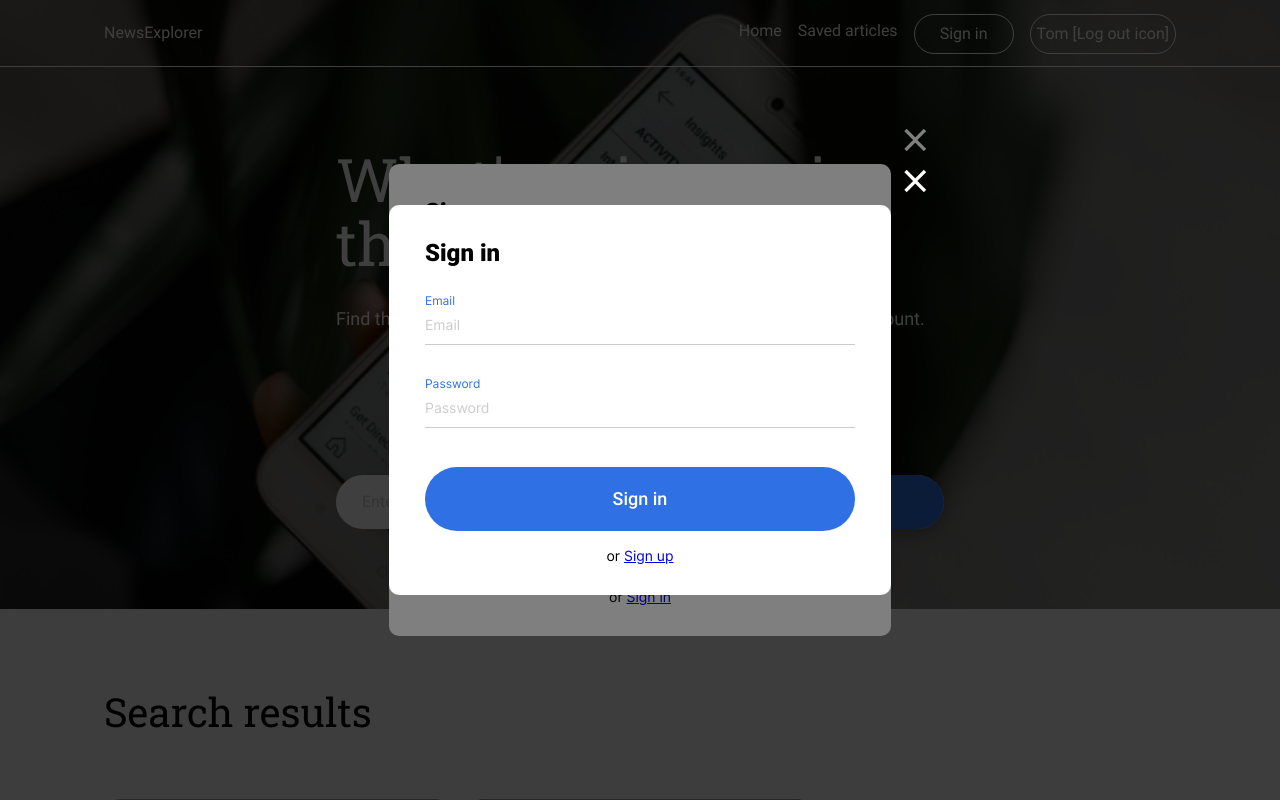
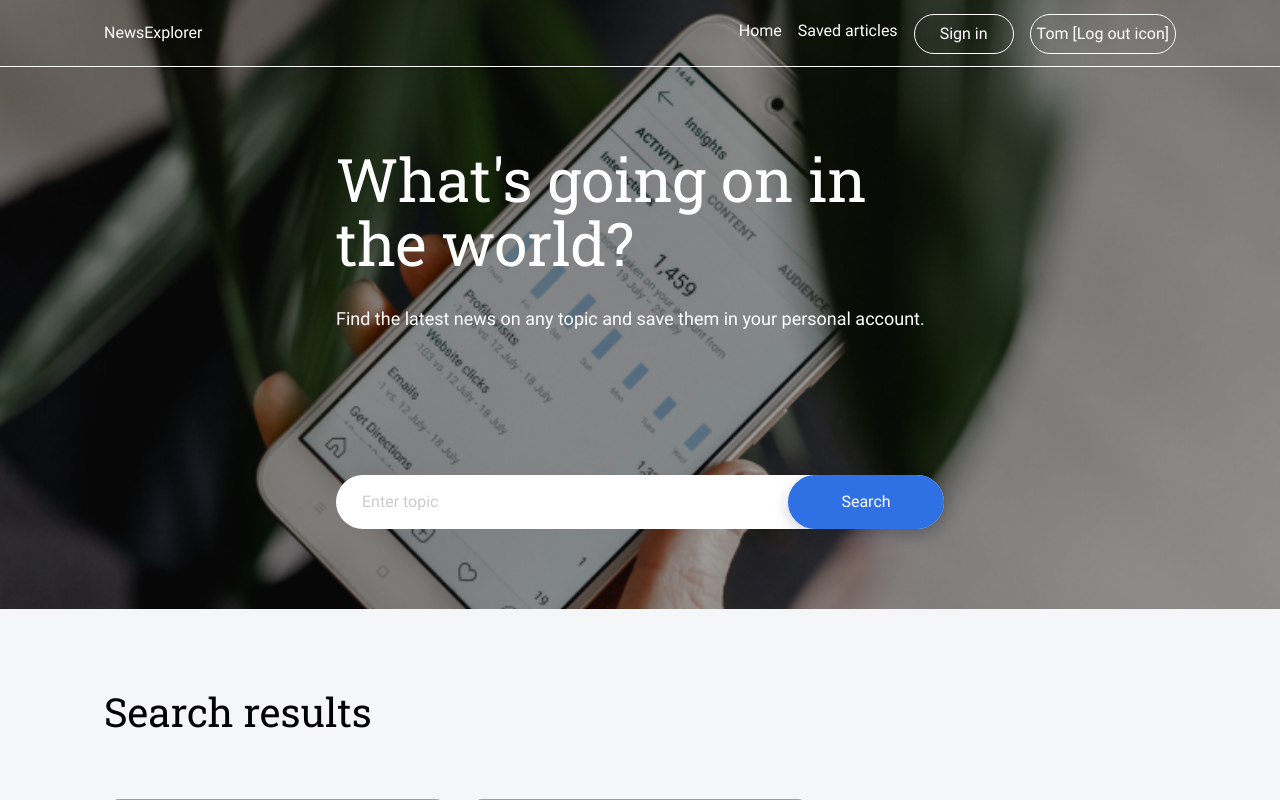
Before and after one commit to sayus2884/news-explorer-frontend, a React (Create React App) app: page /saved-news in a window 1280 px wide. Shown: the top 800 px of the page. Built offline with nearby package versions, Linux system fonts and the light colour scheme; grey boxes are pictures that could not be loaded.

Commit message:
refactor: set default open status to false

```diff
--- a/src/components/Popup/Popup.js
+++ b/src/components/Popup/Popup.js
@@ -1,6 +1,6 @@
 import './Popup.css';
 
-function PopupWithForm({ title, name, isOpen, onClose, onSubmit, buttonText="Save", children }) {
+function PopupWithForm({ title, name, isOpen=false, onClose, onSubmit, buttonText="Save", children }) {
 
   function handleSubmit(event){
     onSubmit(event);
--- a/src/components/SigninPopup/SigninPopup.js
+++ b/src/components/SigninPopup/SigninPopup.js
@@ -6,7 +6,6 @@ import Popup from '../Popup/Popup'
 function SigninPopup() {
   return (
     <Popup
-      isOpen={true}
       title={"Sign in"}
     >
       <form className="popup__form form">
--- a/src/components/SignupPopup/SignupPopup.js
+++ b/src/components/SignupPopup/SignupPopup.js
@@ -6,7 +6,6 @@ import Popup from '../Popup/Popup'
 function SignupPopup() {
   return (
     <Popup
-      isOpen={true}
       title={"Sign up"}
     >
       <form className="popup__form form">
```
